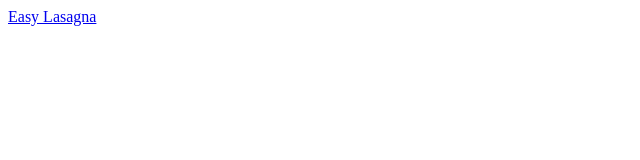
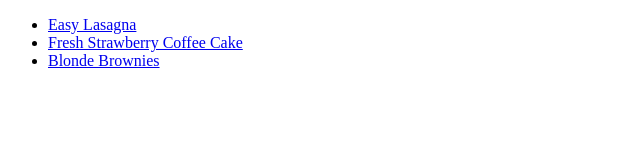
Before and after one commit to xBorr/odin-recipes, a plain HTML site: page index.html in a window 1280 px wide. Shown: the whole page, without its empty margins (0-640 px from the left). Drawn offline with Linux system fonts and the light colour scheme.

Commit message:
Add new recipes link, Brownie and Cake, organize in a link

```diff
--- a/index.html
+++ b/index.html
@@ -5,6 +5,10 @@
         <title>Recipes</title>
     </head>
     <body>
-        <a href="./recipes/lasagna.html">Easy Lasagna</a>
-    </body>
+        <ul>
+            <li><a href="./recipes/lasagna.html">Easy Lasagna</a></li>
+            <li><a href="./recipes/cake.html">Fresh Strawberry Coffee Cake</a></li>
+            <li><a href="./recipes/brownies.html">Blonde Brownies</a></li>
+        </ul>
+</body>
 </html>
```
